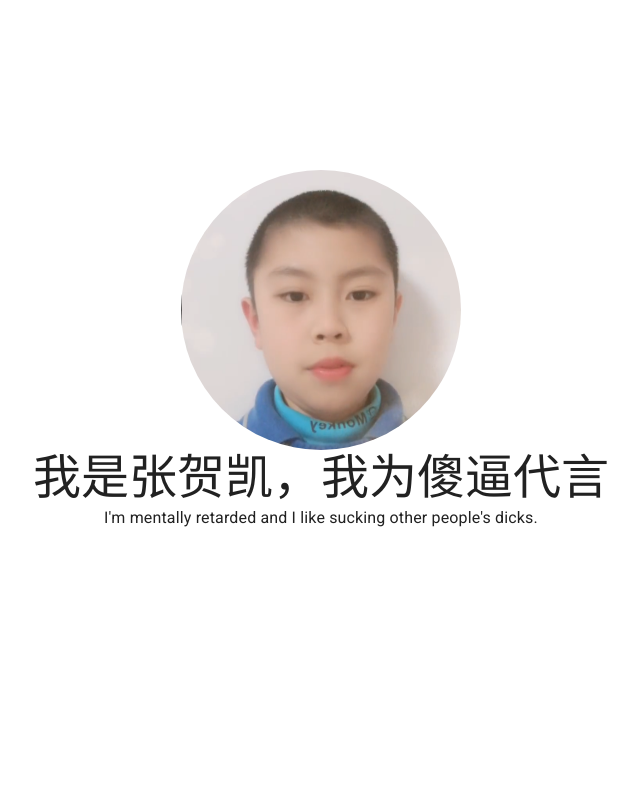
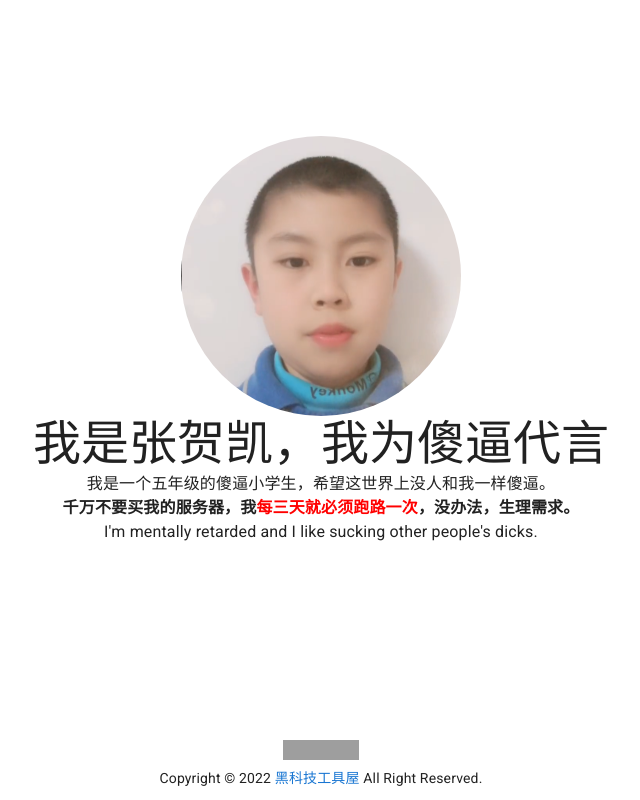
Before and after one commit to lezi-wiki/zhksb-net, a Next.js app: page / in a window 1280 px wide. Shown: the whole page, without its empty margins (319-959 px from the left). Built offline with nearby package versions, Linux system fonts and the light colour scheme; grey boxes are pictures that could not be loaded.

Commit message:
Add more content

```diff
--- a/next.config.js
+++ b/next.config.js
@@ -1,6 +1,12 @@
 /** @type {import('next').NextConfig} */
 const nextConfig = {
     reactStrictMode: true,
+    images: {
+        domains: [
+            'img.shields.io',
+            'q3.a1pic.cn'
+        ],
+    }
 };
 
 module.exports = nextConfig;
--- a/package.json
+++ b/package.json
@@ -10,6 +10,8 @@
   "dependencies": {
     "@emotion/react": "^11.7.1",
     "@emotion/styled": "^11.6.0",
+    "@fontsource/noto-sans-sc": "^4.5.3",
+    "@fontsource/roboto": "^4.5.3",
     "@mui/icons-material": "^5.3.1",
     "@mui/material": "^5.4.0",
     "@mui/styles": "^5.3.0",
--- a/pages/_app.tsx
+++ b/pages/_app.tsx
@@ -1,13 +1,13 @@
 import type { AppProps } from "next/app";
 import { ThemeProvider } from "@mui/styles";
 import { theme } from "../theme";
+import "@fontsource/roboto";
+import "@fontsource/noto-sans-sc";
 
-function MyApp({ Component, pageProps }: AppProps) {
+export default function MyApp({ Component, pageProps }: AppProps) {
     return (
         <ThemeProvider theme={theme}>
             <Component {...pageProps} />
         </ThemeProvider>
     );
 }
-
-export default MyApp;
--- a/pages/index.tsx
+++ b/pages/index.tsx
@@ -1,8 +1,16 @@
 import Head from "next/head";
 import Image from "next/image";
 import React from "react";
-import { createStyles, makeStyles } from "@mui/styles";
-import { Box, Container, CssBaseline, Theme, Typography } from "@mui/material";
+import { createStyles, makeStyles, useTheme } from "@mui/styles";
+import {
+    Box,
+    Container,
+    CssBaseline,
+    Link,
+    Theme,
+    Typography,
+    useMediaQuery,
+} from "@mui/material";
 import avatarPic from "../public/avatar.png";
 
 const useStyles = makeStyles((theme: Theme) =>
@@ -14,9 +22,10 @@ const useStyles = makeStyles((theme: Theme) =>
             flexDirection: "column",
             alignItems: "center",
             justifyContent: "center",
-            marginTop: -50,
+            marginTop: -60,
             "& >*": {
                 marginTop: theme.spacing(1),
+                fontFamily: '"Roboto", "Noto Sans SC", sans-serif',
             },
         },
         title: {
@@ -30,6 +39,9 @@ const useStyles = makeStyles((theme: Theme) =>
 
 export default function Home() {
     const classes = useStyles();
+    const theme = useTheme();
+    const isMobileSize = useMediaQuery(theme.breakpoints.up("md"));
+
     return (
         <>
             <Head>
@@ -57,7 +69,28 @@ export default function Home() {
                         className={classes.title}
                         align={"center"}
                     >
-                        {"我是张贺凯，我为傻逼代言"}
+                        {"我是张贺凯"}
+                        {isMobileSize ? <span>{"，"}</span> : <br />}
+                        {"我为傻逼代言"}
+                    </Typography>
+                    <Typography
+                        variant={"body1"}
+                        component={"p"}
+                        align={"center"}
+                    >
+                        {
+                            "我是一个五年级的傻逼小学生，希望这世界上没人和我一样傻逼。"
+                        }
+                    </Typography>
+                    <Typography
+                        variant={"body1"}
+                        component={"p"}
+                        align={"center"}
+                        fontWeight={"bold"}
+                    >
+                        {"千万不要买我的服务器，我"}
+                        <span style={{color: "#FF0000"}}>{"每三天就必须跑路一次"}</span>
+                        {"，没办法，生理需求。"}
                     </Typography>
                     <Typography
                         variant={"body1"}
@@ -69,6 +102,36 @@ export default function Home() {
                         }
                     </Typography>
                 </Box>
+                <Box component={"footer"} textAlign={"center"}>
+                    <Link
+                        href={"https://github.com/AH-dark/zhk"}
+                        rel={"noopener"}
+                        underline={"none"}
+                        color={"inherit"}
+                    >
+                        <Image
+                            src={
+                                "https://img.shields.io/github/stars/AH-dark/zhk?style=social"
+                            }
+                            height={20}
+                            width={76}
+                            alt={"stars"}
+                        />
+                    </Link>
+                    <Typography variant={"body2"} component={"p"}>
+                        {"Copyright © 2022 "}
+                        <Link
+                            href={"https://ahdark.com/live/1240.shtml"}
+                            fontFamily={'"Noto Sans SC", sans-serif'}
+                            underline={"none"}
+                            rel={"self noopener"}
+                            target={"_blank"}
+                        >
+                            {"黑科技工具屋"}
+                        </Link>
+                        {" All Right Reserved."}
+                    </Typography>
+                </Box>
             </Container>
         </>
     );
```
Also changed, not shown: 1 other file (tests, documents, lock files or other folders).
